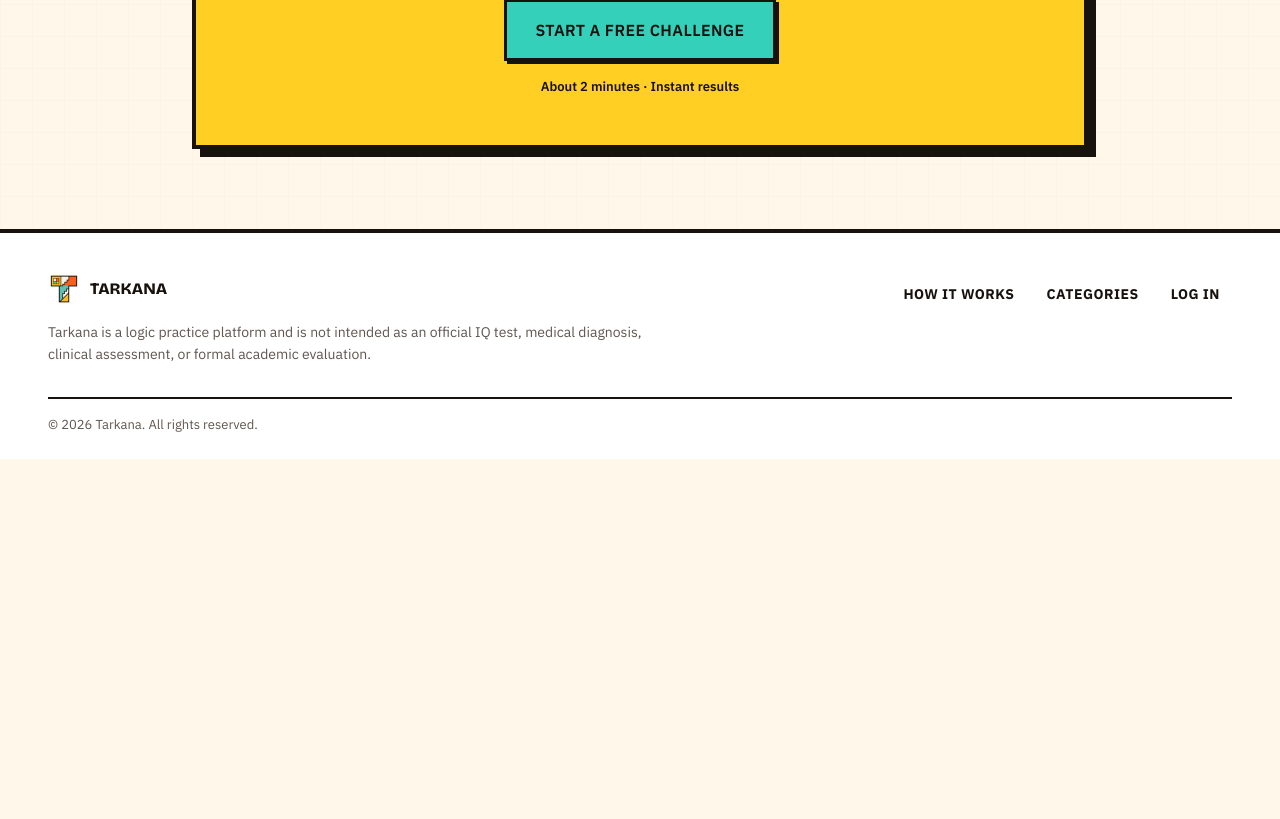
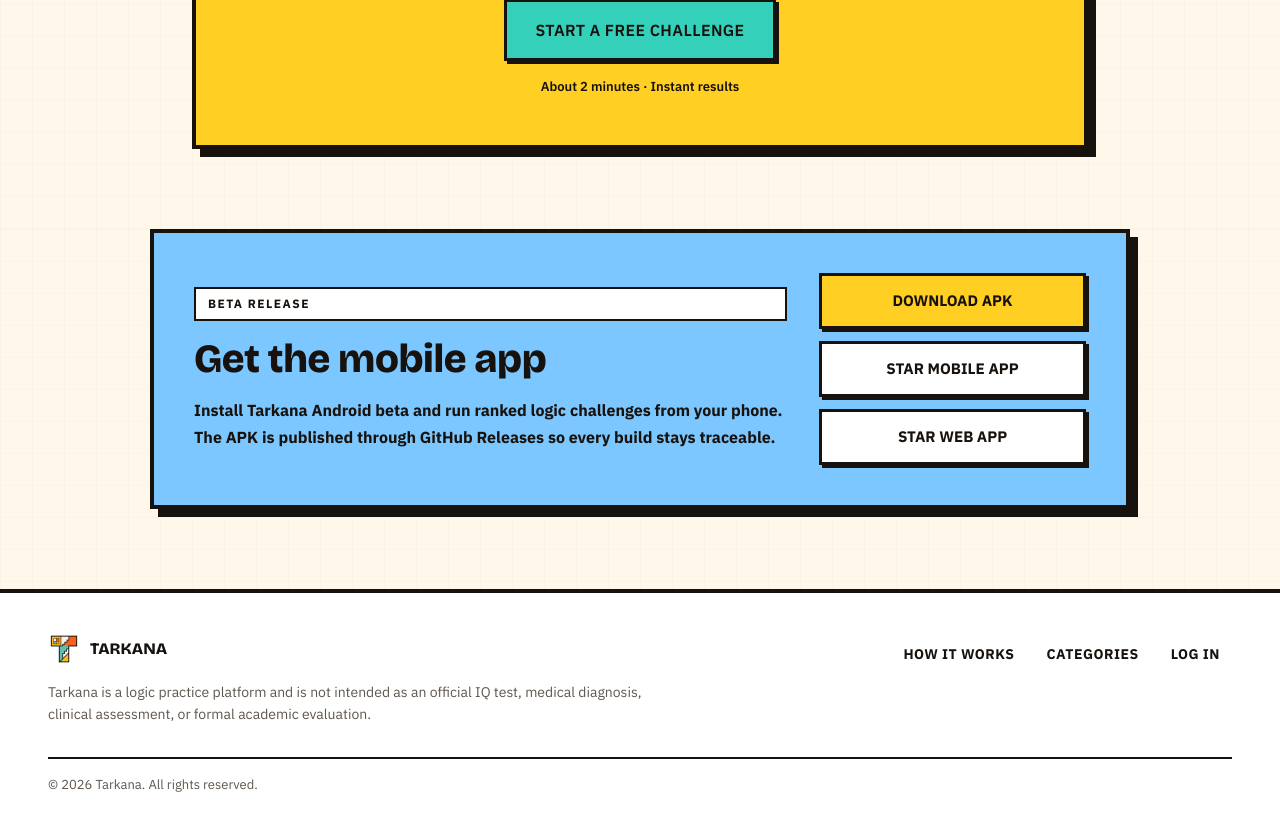
Before and after one commit to KaisAbiyyi/tarkana, a SvelteKit app: page / in a window 1280 px wide. Shown: the part 1930-2749 px from the top of the page. Before the commit the page ends 2389 px from the top, so only its background shows below. Built offline with nearby package versions, Linux system fonts and the light colour scheme; no server answers.

Commit message:
chore: prepare beta web release

```diff
--- a/package.json
+++ b/package.json
@@ -1,7 +1,7 @@
 {
 	"name": "tarkana",
 	"private": true,
-	"version": "0.0.1",
+	"version": "0.1.0-beta.1",
 	"type": "module",
 	"scripts": {
 		"dev": "vite dev",
--- a/src/routes/+page.svelte
+++ b/src/routes/+page.svelte
@@ -11,6 +11,10 @@
 	import { getI18nContext } from '$lib/i18n/context';
 
 	const { t } = getI18nContext();
+	const MOBILE_APK_URL =
+		'https://github.com/KaisAbiyyi/tarkana-android/releases/download/android-v0.1.0-beta.1/tarkana-android-0.1.0-beta.1.apk';
+	const WEB_GITHUB_URL = 'https://github.com/KaisAbiyyi/tarkana';
+	const MOBILE_GITHUB_URL = 'https://github.com/KaisAbiyyi/tarkana-android';
 
 	let pageRoot: HTMLDivElement;
 	let howItWorksSection: HTMLElement;
@@ -225,6 +229,26 @@
 				</div>
 			</div>
 		</section>
+
+		<section class="landing-band landing-band-mobile" aria-labelledby="mobile-app-heading">
+			<div class="page-shell">
+				<div class="mobile-release-panel">
+					<div class="mobile-release-copy">
+						<p class="cta-eyebrow">Beta release</p>
+						<h2 id="mobile-app-heading" class="section-title">Get the mobile app</h2>
+						<p class="mobile-release-body">
+							Install Tarkana Android beta and run ranked logic challenges from your phone. The APK
+							is published through GitHub Releases so every build stays traceable.
+						</p>
+					</div>
+					<div class="mobile-release-actions">
+						<a class="release-button release-button--primary" href={MOBILE_APK_URL}>Download APK</a>
+						<a class="release-button" href={MOBILE_GITHUB_URL}>Star mobile app</a>
+						<a class="release-button" href={WEB_GITHUB_URL}>Star web app</a>
+					</div>
+				</div>
+			</div>
+		</section>
 	</div>
 </PublicShell>
 
@@ -260,7 +284,8 @@
 	}
 
 	.landing-band-categories::before,
-	.landing-band-cta::before {
+	.landing-band-cta::before,
+	.landing-band-mobile::before {
 		background-image:
 			linear-gradient(rgba(23, 18, 13, 0.014) 1px, transparent 1px),
 			linear-gradient(90deg, rgba(23, 18, 13, 0.014) 1px, transparent 1px);
@@ -412,6 +437,10 @@
 		padding-block: var(--space-6) var(--space-10);
 	}
 
+	.landing-band-mobile {
+		padding-block: 0 var(--space-10);
+	}
+
 	.cta-panel {
 		max-width: 896px;
 		margin-inline: auto;
@@ -459,6 +488,73 @@
 		font-size: 0.8125rem;
 		line-height: 1.5;
 		font-weight: 600;
+	}
+
+	.mobile-release-panel {
+		display: grid;
+		max-width: 980px;
+		margin-inline: auto;
+		grid-template-columns: minmax(0, 1fr) minmax(260px, 0.45fr);
+		gap: var(--space-4);
+		align-items: center;
+		border: 4px solid var(--color-border);
+		background: var(--color-info);
+		padding: var(--space-5);
+		box-shadow: var(--shadow-level-3);
+	}
+
+	.mobile-release-copy h2 {
+		margin: 0;
+	}
+
+	.mobile-release-body {
+		max-width: 620px;
+		margin: var(--space-2) 0 0;
+		font-size: 1rem;
+		line-height: 1.65;
+		font-weight: 650;
+		text-wrap: pretty;
+	}
+
+	.mobile-release-actions {
+		display: grid;
+		gap: 0.75rem;
+	}
+
+	.release-button {
+		display: inline-flex;
+		min-height: 52px;
+		align-items: center;
+		justify-content: center;
+		border: 3px solid var(--color-border);
+		background: white;
+		padding: 0.85rem 1rem;
+		box-shadow: var(--shadow-level-1);
+		color: var(--color-ink);
+		font-size: 0.95rem;
+		font-weight: 900;
+		text-align: center;
+		text-decoration: none;
+		text-transform: uppercase;
+		transition:
+			transform 150ms ease,
+			box-shadow 150ms ease,
+			background-color 150ms ease;
+	}
+
+	.release-button--primary {
+		background: var(--color-primary);
+	}
+
+	.release-button:hover {
+		transform: translateY(-2px);
+		background: var(--color-accent);
+		box-shadow: 4px 5px 0 var(--color-border);
+	}
+
+	.release-button:active {
+		transform: translate(2px, 2px);
+		box-shadow: 1px 1px 0 var(--color-border);
 	}
 
 	@media (min-width: 1120px) {
@@ -511,7 +607,16 @@
 			padding-block: var(--space-4) var(--space-8);
 		}
 
+		.landing-band-mobile {
+			padding-block: 0 var(--space-8);
+		}
+
 		.cta-panel {
+			padding: var(--space-4) var(--space-3);
+		}
+
+		.mobile-release-panel {
+			grid-template-columns: 1fr;
 			padding: var(--space-4) var(--space-3);
 		}
 	}
@@ -542,12 +647,15 @@
 	}
 
 	@media (prefers-reduced-motion: reduce) {
-		.secondary-cta {
+		.secondary-cta,
+		.release-button {
 			transition: none;
 		}
 
 		.secondary-cta:hover,
-		.secondary-cta:active {
+		.secondary-cta:active,
+		.release-button:hover,
+		.release-button:active {
 			transform: none;
 		}
 	}
```
Also changed, not shown: 2 other files (tests, documents, lock files or other folders).
